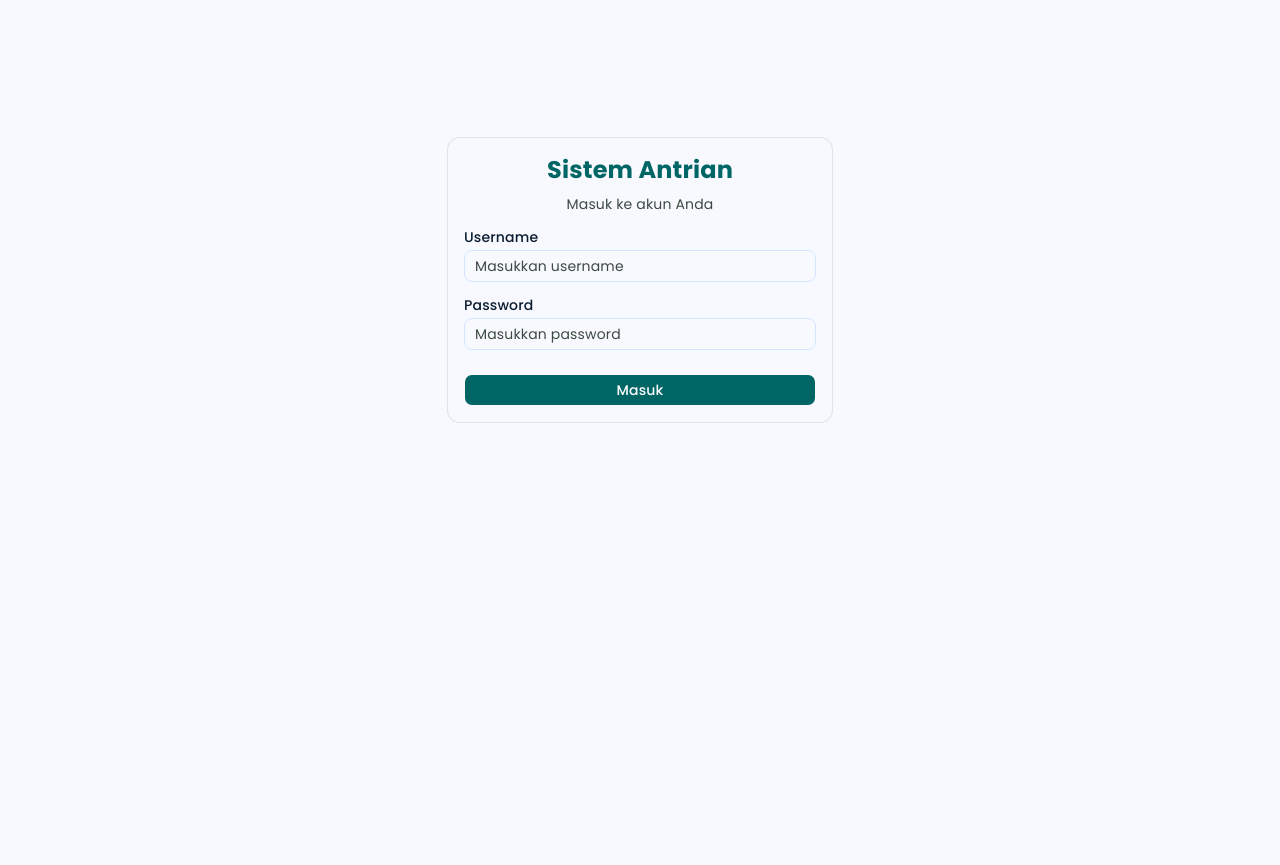
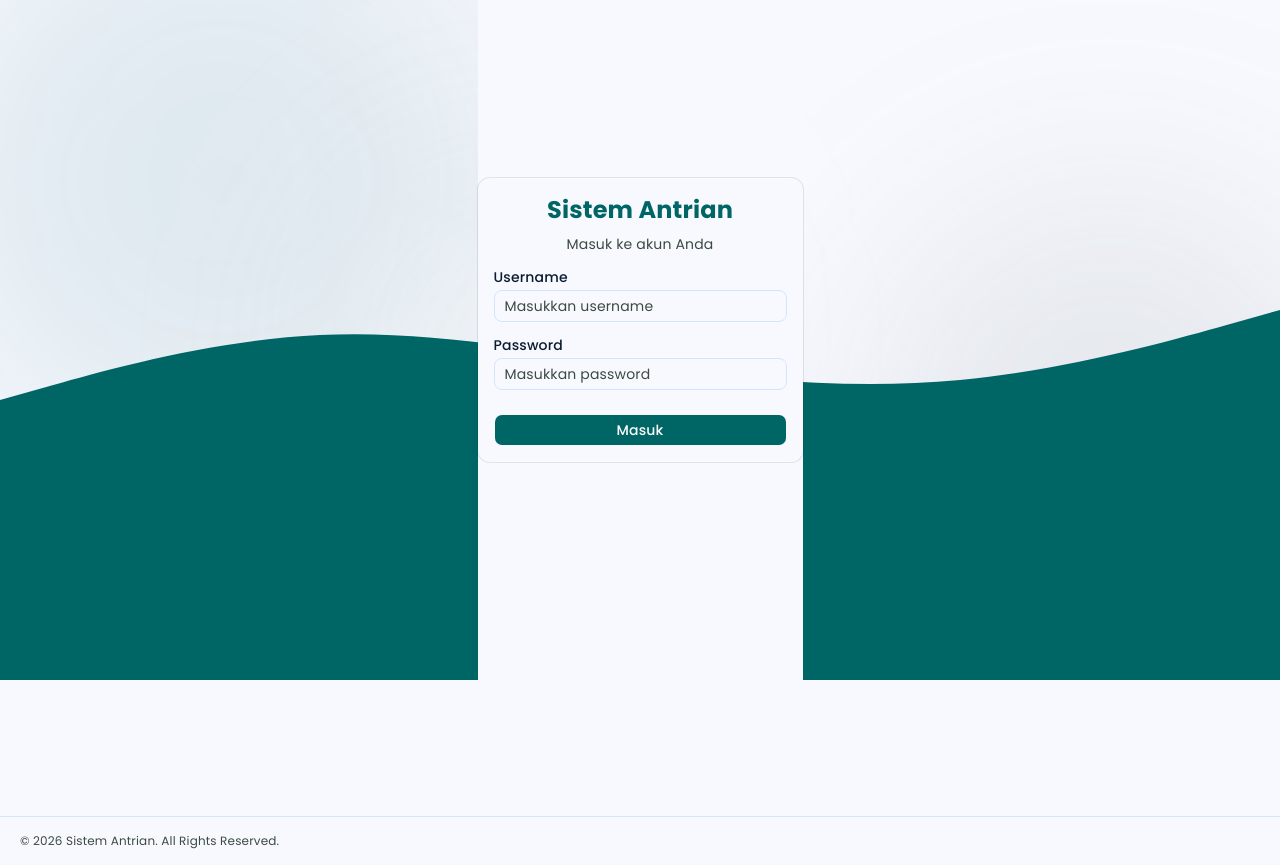
Before and after one commit to dimasz555/antrian-app, a Next.js app: page /login in a window 1280 px wide. Shown: the part 120-985 px from the top of the page. Before the commit the page ends 800 px from the top, so only its background shows below. Built offline with nearby package versions, Linux system fonts and the light colour scheme.

Commit message:
Feat: Login

```diff
--- a/src/app/api/auth/login/route.ts
+++ b/src/app/api/auth/login/route.ts
@@ -60,7 +60,7 @@ export async function POST(request: NextRequest) {
       httpOnly: true,
       secure: process.env.NODE_ENV === "production",
       sameSite: "lax",
-      maxAge: 60 * 1,
+      maxAge: 60 * 60,
       path: "/",
     });
 
--- a/src/app/globals.css
+++ b/src/app/globals.css
@@ -109,19 +109,19 @@ html {
   --card-foreground: oklch(0.9831 0.008 278.6398);
   --popover: oklch(0.2235 0.0455 253.7673);
   --popover-foreground: oklch(0.9831 0.008 278.6398);
-  --primary: oklch(0.8172 0.0911 194.6348);
+  --primary: oklch(0.62 0.11 195);
   --primary-foreground: oklch(0.2205 0.0376 194.7689);
-  --secondary: oklch(0.8247 0.0214 156.7278);
+  --secondary: oklch(0.72 0.1 195);
   --secondary-foreground: oklch(0.2214 0.0207 162.3789);
   --muted: oklch(0.3941 0.0224 160.1408);
   --muted-foreground: oklch(0.9109 0.0209 156.7915);
-  --accent: oklch(0.3941 0.0224 160.1408);
+  --accent: oklch(0.82 0.1 195);
   --accent-foreground: oklch(0.9109 0.0209 156.7915);
   --destructive: oklch(0.9183 0.0418 25.2259);
   --destructive-foreground: oklch(0.4171 0.1702 27.3788);
   --border: oklch(0.3941 0.0224 160.1408);
   --input: oklch(0.3941 0.0224 160.1408);
-  --ring: oklch(0.8172 0.0911 194.6348);
+  --ring: oklch(0.62 0.11 195);
   --chart-1: oklch(0.8172 0.0911 194.6348);
   --chart-2: oklch(0.8247 0.0214 156.7278);
   --chart-3: oklch(0.8365 0.0982 47.1865);
--- a/src/app/layout.tsx
+++ b/src/app/layout.tsx
@@ -11,8 +11,8 @@ const Font = Poppins({
 });
 
 export const metadata: Metadata = {
-  title: "Create Next App",
-  description: "Generated by create next app",
+  title: "Sistem Informasi Manajemen Antrian",
+  description: "Sistem Informasi Manajemen Antrian",
 };
 
 export default function RootLayout({
--- /dev/null
+++ b/src/app/login/layout.tsx
@@ -0,0 +1,48 @@
+import type { Metadata } from "next";
+import AppFooter from "@/components/shared/AppFooter";
+
+export const metadata: Metadata = {
+  title: "Masuk — Sistem Informasi Manajemen Antrian",
+  description: "Login petugas dan admin sistem antrian",
+};
+
+export default function LoginLayout({
+  children,
+}: {
+  children: React.ReactNode;
+}) {
+  return (
+    <div className="min-h-screen flex flex-col relative overflow-hidden bg-background">
+      {/* ── Layer 1: Orbs ── */}
+      <div className="fixed inset-0 z-0 overflow-hidden pointer-events-none">
+        <div className="absolute top-0 -left-20 w-[600px] h-[600px] rounded-full bg-primary/10 blur-[120px]" />
+        <div className="absolute bottom-0 -right-20 w-[500px] h-[500px] rounded-full bg-secondary/10 blur-[100px]" />
+        <div className="absolute top-1/3 left-1/4 w-96 h-96 rounded-full bg-accent/10 blur-[100px]" />
+      </div>
+      {/* ── Layer 2: Wave SVG ── */}
+      <div className="fixed inset-x-0 bottom-0 z-0 pointer-events-none">
+        <svg
+          xmlns="http://www.w3.org/2000/svg"
+          viewBox="0 0 1440 560"
+          preserveAspectRatio="none"
+          className="w-full h-[560px]"
+        >
+
+          <path
+            fill="#006565"
+            fillOpacity="1"
+            d="M0,280L60,265C120,250,240,220,360,215C480,210,600,230,720,245C840,260,960,270,1080,260C1200,250,1320,220,1380,205L1440,190L1440,560L1380,560C1320,560,1200,560,1080,560C960,560,840,560,720,560C600,560,480,560,360,560C240,560,120,560,60,560L0,560Z"
+          />
+        </svg>
+      </div>
+      {/* ── Main Content ── */}
+      <main className="relative z-20 flex-1 flex items-center justify-center px-5 py-10 pb-24">
+        {children}
+      </main>
+
+      <div className="relative z-20">
+        <AppFooter />
+      </div>
+    </div>
+  );
+}
--- /dev/null
+++ b/src/components/shared/AppFooter.tsx
@@ -0,0 +1,10 @@
+// src/components/shared/AppFooter.tsx
+export default function AppFooter() {
+  return (
+    <footer className="w-full py-4 px-5 flex flex-col md:flex-row items-center gap-3 bg-card border-t border-border mt-auto">
+      <p className="text-xs text-muted-foreground">
+        © {new Date().getFullYear()} Sistem Antrian. All Rights Reserved.
+      </p>
+    </footer>
+  );
+}
--- a/src/components/ui/sonner.tsx
+++ b/src/components/ui/sonner.tsx
@@ -17,6 +17,8 @@ const Toaster = ({ ...props }: ToasterProps) => {
     <Sonner
       theme={theme as ToasterProps["theme"]}
       className="toaster group"
+      expand={true}
+      visibleToasts={3}
       icons={{
         success: <CircleCheckIcon className="size-4 text-green-500" />,
         info: <InfoIcon className="size-4 text-blue-500" />,
```
